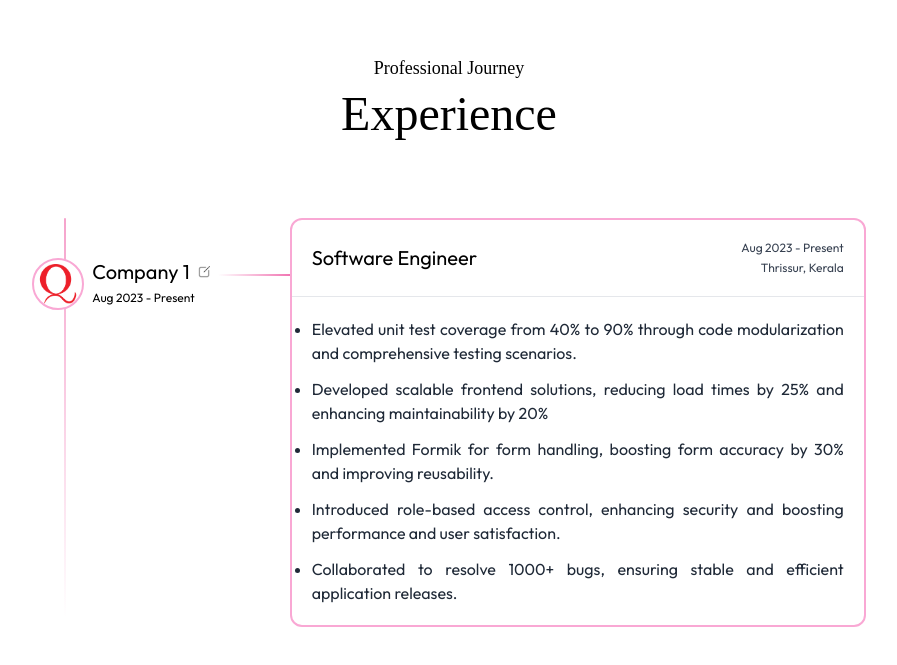
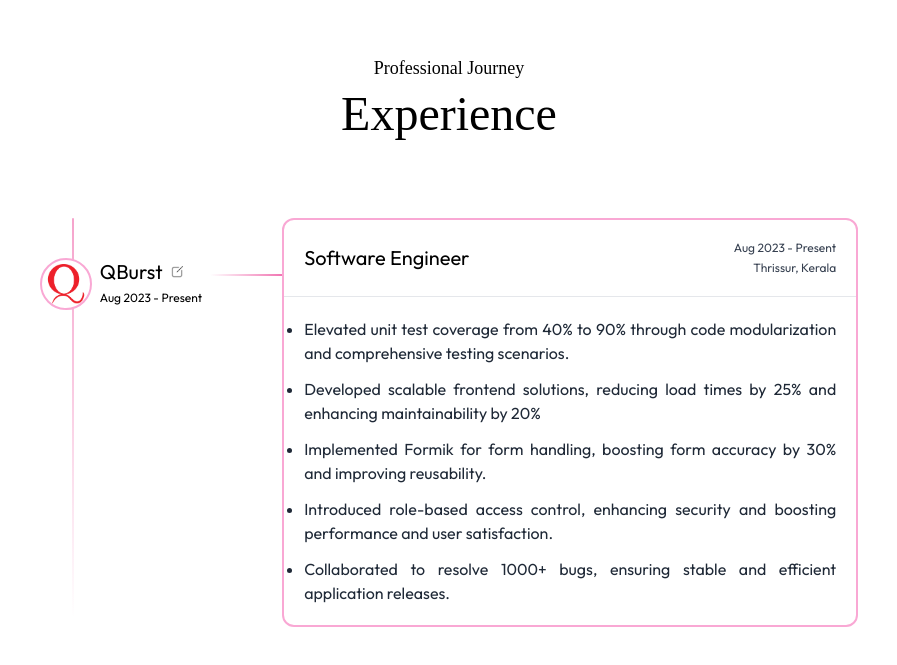
Before and after one commit to abhishekpv/portfolio, a Next.js app: page / in a window 1280 px wide. Shown: the part 1977-2642 px from the top of the page, without its empty margins (191-1088 px from the left). Built offline with nearby package versions, Linux system fonts and the light colour scheme; a web font is replaced by a local one.

Commit message:
change company name

```diff
--- a/assets/assets.js
+++ b/assets/assets.js
@@ -160,7 +160,7 @@ export const infoList = [
 export const experienceData = [
   {
     companyId: 1001,
-    companyName: "Company 1",
+    companyName: "QBurst",
     CompanyLogo: assets.qburst,
     startDate: "Aug 2023",
     companyLink: "https://www.qburst.com/",
--- a/components/experience/ExperienceTabCard.tsx
+++ b/components/experience/ExperienceTabCard.tsx
@@ -1,4 +1,3 @@
-import { assets } from "@/assets/assets";
 import Image, { StaticImageData } from "next/image";
 import { Dispatch, SetStateAction } from "react";
 import CompanyHeader from "./CompanyHeader";
```
